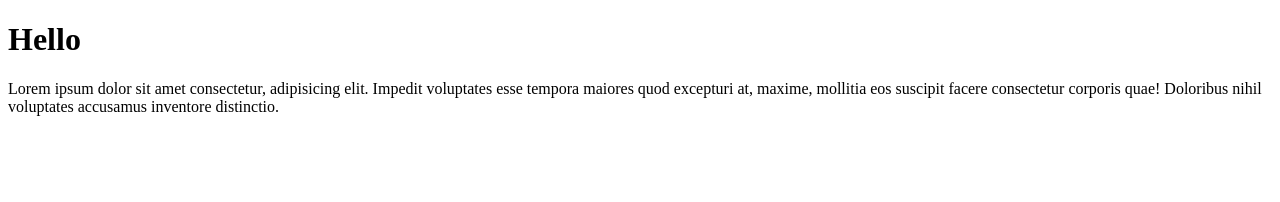
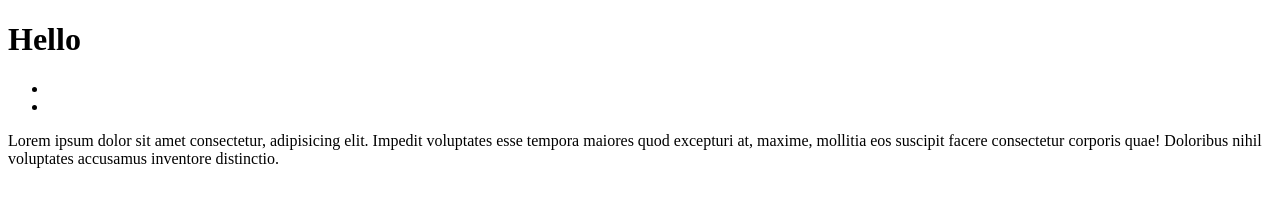
Before and after one commit to Zsomi4/NodeJS, a website: page index.html in a window 1280 px wide. Drawn offline with Linux system fonts and the light colour scheme.

Commit message:
Navigációs elem készítés

```diff
--- a/index.html
+++ b/index.html
@@ -8,7 +8,16 @@
 </head>
 <body>
 	<h1>Hello</h1>
-
+	<nav>
+		<ul>
+			<li>
+				<a href=""></a>
+			</li>
+			<li>
+				<a href=""></a>
+			</li>
+		</ul>
+	</nav>
 	<p>
 		Lorem ipsum dolor sit amet consectetur, adipisicing elit. Impedit voluptates esse tempora maiores quod excepturi at, maxime, mollitia eos suscipit facere consectetur corporis quae! Doloribus nihil voluptates accusamus inventore distinctio.
 	</p>
```
